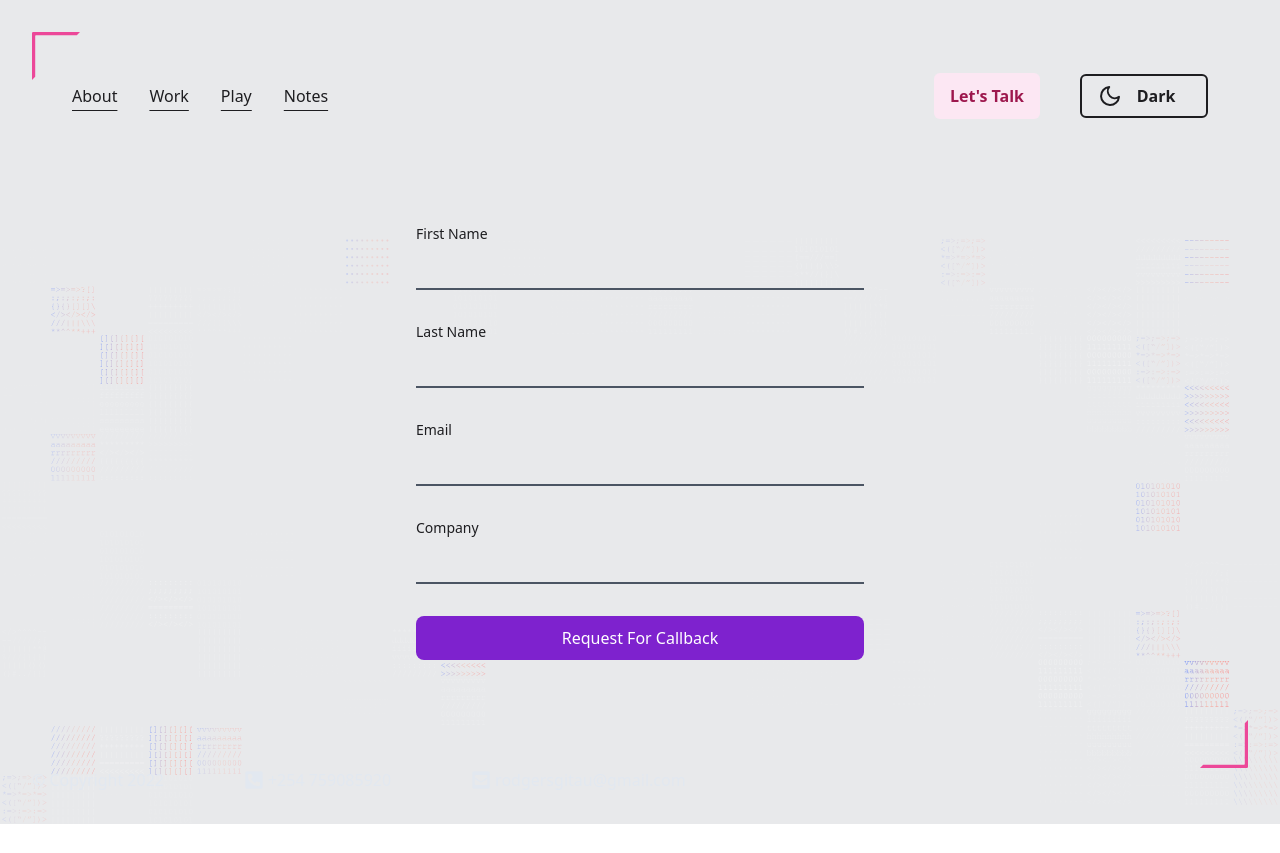
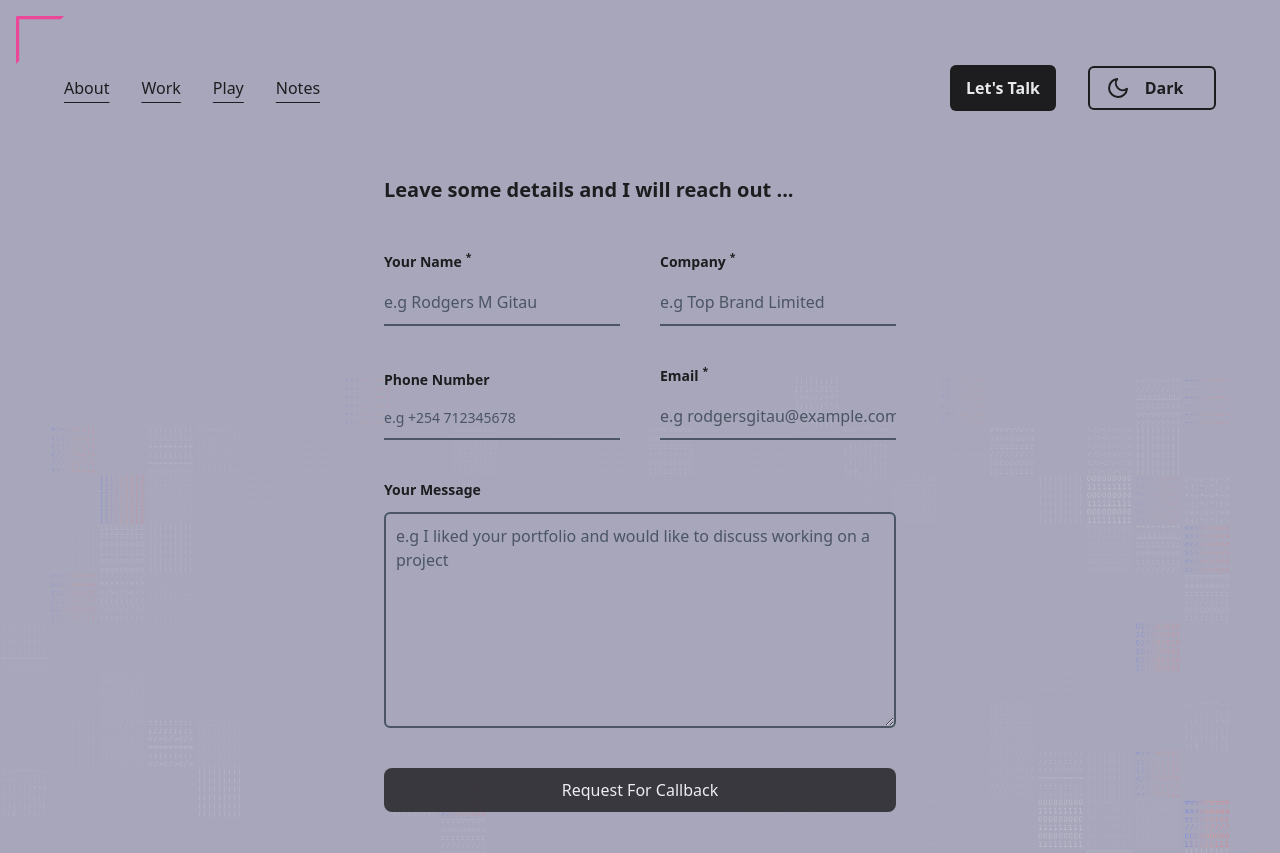
Before and after one commit to rodgersgitau/portfolio, a Next.js app: page /contact in a window 1280 px wide. Shown: the top 853 px of the page. Before the commit the page ends 824 px from the top, so only its background shows below. Built offline with nearby package versions, Linux system fonts and the light colour scheme.

Commit message:
fix: styling fixes

```diff
--- a/components/Layout.tsx
+++ b/components/Layout.tsx
@@ -24,33 +24,35 @@ export const Layout: FC<LayoutProps> = ({ children }) => {
 
   return (
     <ThemeProvider enableSystem={true} attribute="class">
-      <main className="h-full m-0 p-0 overflow-x-hidden overflow-y-auto bg-brightGray text-black dark:bg-black dark:text-brightGray">
-        <section className="h-full min-h-screen w-screen p-8 bg-ascii-pattern bg-no-repeat bg-right-bottom  relative flex flex-col gap-8">
-          <div className="relative container mx-auto flex flex-col gap-8 px-2 md:px-8">
-            <div className="hidden md:block absolute top-0 left-0 z-10 ">
+      <main className="w-full h-full m-0 p-0 overflow-x-hidden overflow-y-auto bg-purpleGray text-black dark:bg-black dark:text-brightGray">
+        <section className="min-h-screen min-w-screen w-full h-full p-8 bg-ascii-pattern bg-no-repeat bg-right-bottom relative flex flex-col gap-10">
+          <div className="container relative h-full mx-auto flex flex-col gap-8 px-2 md:px-8">
+            <div className="hidden md:block absolute -top-4 -left-4 z-10 ">
               <NextImage
                 alt=""
                 width={100}
                 height={100}
                 src="/images/corner_top_left.svg"
-                className="inline-block h-12 w-12 text-purple-500 stroke-current"
+                className="inline-block h-12 w-12 text-blue-500 dark:text-pink-600 fill-current"
               />
             </div>
-            <div className=" hidden md:block absolute right-0 -bottom-8 z-10 text-pink-500">
+            <div className=" hidden md:block absolute -bottom-4 -right-4 z-10 text-pink-600">
               <NextImage
                 alt=""
                 width={100}
                 height={100}
-                className="inline-block h-12 w-12"
                 src="/images/corner_bottom_right.svg"
+                className="inline-block h-12 w-12 text-blue-500 dark:text-pink-600 fill-current"
               />
             </div>
+
             <Navigation />
+
             <div className="h-full w-full min-h-[68vh] bg-transparent">
               {children}
             </div>
-          </div>
-          <footer className="container mx-auto flex flex-col md:flex-row md:items-center gap-20 text-slate-200">
+
+            <footer className="container mx-auto flex flex-col md:flex-row md:items-center gap-8 md:gap-20 text-black dark:text-brightGray">
               <p>&copy; Copyright 2022</p>
               <div className="flex items-center gap-1">
                 <FaPhoneSquareAlt fontSize="1.25rem" />
@@ -61,6 +63,7 @@ export const Layout: FC<LayoutProps> = ({ children }) => {
                 <span>rodgersgitau@gmail.com</span>
               </div>
             </footer>
+          </div>
         </section>
       </main>
     </ThemeProvider>
--- a/components/Navigation.tsx
+++ b/components/Navigation.tsx
@@ -13,7 +13,7 @@ export const Navigation = () => {
     []
   );
   return (
-    <nav className="sticky l-0 t-0 p-2 w-full h-[8rem] flex flex-col md:flex-row items-center gap-10 bg-brightGray dark:bg-black">
+    <nav className="sticky l-0 t-0 h-max w-full min-h-[7rem] flex flex-col md:flex-row items-center gap-10 bg-purpleGray dark:bg-black">
       <div className="flex-1 ">
         <div className="w-max flex gap-8 items-center">
           {routes.map((route) => {
@@ -21,31 +21,25 @@ export const Navigation = () => {
               <a
                 key={route.path}
                 href={route.path}
-                className="underline underline-offset-8 hover:text-pink-500  transition-all ease-out hover:translate-y-1"
+                className="underline underline-offset-8 hover:text-pink-600  transition-all ease-out hover:translate-y-1"
               >
                 {route.pathname}
               </a>
             );
           })}
-          <div className="inline-flex md:hidden ">
-            <a
-              href="/contact"
-              className="underline underline-offset-8 hover:text-pink-500  transition-all ease-out hover:translate-y-1"
-            >
-              Contact
-            </a>
         </div>
       </div>
-      </div>
-      <div className="hidden md:flex md:items-center">
+      <div className="flex items-center justify-between gap-8">
+        <div className="w-max">
           <Link href="/contact">
-          <span className="px-4 py-3 rounded-md bg-pink-100 text-pink-800 hover:bg-pink-500 hover:text-white capitalize font-semibold transition-all ease-out hover:translate-y-1">
+            <span className="px-4 py-3 rounded-md bg-black text-brightGray hover:bg-pink-500 dark:bg-brightGray dark:text-black dark:hover:bg-pink-300 capitalize font-semibold transition-all ease-out hover:translate-y-1">
               Let's Talk
             </span>
           </Link>
         </div>
         <div className="w-max">
-        <ThemeToggler defaultTheme="light" />
+          <ThemeToggler />
+        </div>
       </div>
     </nav>
   );
--- a/package.json
+++ b/package.json
@@ -24,6 +24,7 @@
     "next-themes": "^0.2.1",
     "postcss": "^8.4.20",
     "react-icons": "^4.7.1",
+    "sharp": "^0.31.3",
     "tailwindcss": "^3.2.4",
     "typescript": "^4.9.4"
   },
--- a/pages/contact.tsx
+++ b/pages/contact.tsx
@@ -3,39 +3,90 @@ import { useMemo } from "react";
 const ContactPage = () => {
   const inputs = useMemo(() => {
     return [
-      { type: "text", name: "firstName", label: "First Name", required: true },
-      { type: "text", name: "lastName", label: "Last Name", required: true },
-      { type: "email", name: "email", label: "Email", required: true },
-      { type: "text", name: "company", label: "Company", required: true },
+      {
+        type: "text",
+        name: "contact",
+        label: "Your Name",
+        required: true,
+        placeholder: "e.g Rodgers M Gitau",
+      },
+      {
+        type: "text",
+        name: "company",
+        label: "Company",
+        required: true,
+        placeholder: "e.g Top Brand Limited",
+      },
+      {
+        type: "telephone",
+        name: "phoneNumber",
+        label: "Phone Number",
+        required: false,
+        placeholder: "e.g +254 712345678",
+      },
+      {
+        type: "email",
+        name: "email",
+        label: "Email",
+        required: true,
+        placeholder: "e.g rodgersgitau@example.com",
+      },
     ];
   }, []);
   return (
-    <div className="w-90 md:w-[40vw] h-full mx-auto flex items-center justify-center">
-      <form className="w-full h-full flex flex-col gap-8 p-8">
-        {inputs.map(({ name, label, ...rest }) => {
+    <div className="w-90 md:w-[45vw] h-full mx-auto px-8 flex flex-col gap-4">
+      <h1 className="font-black text-xl text-black dark:text-gray-400">
+        Leave some details and I will reach out ...
+      </h1>
+      <form className="my-8 w-full h-full grid grid-cols-2 gap-10">
+        {inputs.map(({ name, label, required, ...rest }) => {
           return (
             <div
               key={`input-${name}`}
-              className="relative z-0 w-full group text-sm text-black dark:text-gray-400"
+              className="relative z-0 flex flex-col-reverse gap-2 w-full group text-sm text-black dark:text-gray-400"
             >
-              <label htmlFor={name} className="text-sm focus:text-purple-600">
-                {label}
+              <input
+                {...rest}
+                id={name}
+                required={required}
+                className="py-2.5 px-0 w-full bg-transparent  placeholder:text-gray-600 dark:placeholder:text-gray-500 appearance-none border-0 border-b-2 border-gray-600 dark:border-gray-300 focus:border-purple-600 dark:focus:border-purple-600 focus:outline-none focus:ring-0 peer"
+              />
+              <label
+                htmlFor={name}
+                className="text-sm font-semibold peer-focus:text-purple-500"
+              >
+                <div className="flex gap-1 items-center">
+                  <span>{label}</span>
+                  {required && <sup>*</sup>}
+                </div>
               </label>
-              <input
-                id={name}
-                {...rest}
-                className="py-2.5 px-0 w-full bg-transparent appearance-none border-0 border-b-2 border-gray-600 dark:border-gray-300 focus:border-purple-500 focus:outline-none focus:ring-0 peer"
-              />
             </div>
           );
         })}
+        <div className="col-span-2 relative z-0 flex flex-col-reverse gap-3 w-full group text-sm text-black dark:text-gray-400">
+          <textarea
+            rows={8}
+            maxLength={300}
+            placeholder="e.g I liked your portfolio and would like to discuss working on a project"
+            className="p-2.5 w-full rounded-md bg-transparent placeholder:text-gray-600 dark:placeholder:text-gray-500 appearance-none border-2 border-gray-600 dark:border-gray-300 focus:border-purple-600 focus:outline-none focus:ring-0 peer"
+          />
+          <label
+            htmlFor="message"
+            className="text-sm font-semibold peer-focus:text-purple-500"
+          >
+            Your Message
+          </label>
+        </div>
         <button
           type="submit"
-          className="text-white bg-purple-700 hover:bg-purple-800 focus:ring-4 focus:outline-none focus:ring-purple-300 font-medium rounded-lg text-md w-full sm:w-auto px-5 py-2.5 text-center dark:bg-purple-600 dark:hover:bg-purple-700 dark:focus:ring-purple-800"
+          className="col-span-2 opacity-80 text-[#fff] bg-black dark:bg-purple-600 hover:opacity-100 focus:ring-4 focus:outline-none focus:ring-purple-300 font-medium rounded-lg text-md w-full sm:w-auto px-5 py-2.5 text-center dark:opacity-100"
         >
           Request For Callback
         </button>
       </form>
+      <small className="text-right text-xs text-black dark:text-gray-500">
+        * Required Fields
+      </small>
     </div>
   );
 };
--- a/pages/index.tsx
+++ b/pages/index.tsx
@@ -2,15 +2,20 @@ import React from "react";
 import NextImage from "next/image";
 
 import { FiCodesandbox } from "react-icons/fi";
-import { FaGithubSquare, FaLinkedin } from "react-icons/fa";
+import { FaFilePdf, FaGithubSquare, FaLinkedin } from "react-icons/fa";
 
 const HomePage = () => {
   return (
     <div className="h-full w-full flex flex-col gap-8 items-center justify-center">
-      <div className="w-full flex flex-col-reverse md:flex-row py-4 items-center gap-20">
-        <div className="w-full md:w-[50%] h-full flex flex-col gap-8 ">
-          <h1 className="text-3xl font-semibold">
-            Hello, I'm Rodgers M Gitau.
+      <div className="w-full flex flex-col-reverse lg:flex-row py-4 items-center gap-20">
+        <div className="w-full lg:w-[50%] h-full flex flex-col gap-8 ">
+          <h1 className="text-3xl font-semibold flex gap-4 items-center">
+            <span>Hello, I'm</span>
+            <span className="before:block before:absolute before:-inset-1 before:-skew-y-3 before:bg-black before:dark:bg-pink-500 relative inline-block p-1 px-2 before:rounded-md">
+              <span className="relative mx-auto text-brightGray">
+                Rodgers M Gitau
+              </span>
+            </span>
           </h1>
           <div className="flex flex-col gap-8 text-lg text-gray-800 dark:text-gray-400">
             <p>
@@ -28,13 +33,14 @@ const HomePage = () => {
 
         <div className="w-full md:w-[50vw] h-full flex items-center justify-center gap-8">
           <div className="z-10 h-max w-max relative">
-            <div className="absolute top-0 bottom-0 left-0 right-0 rounded-md border-2 border-gray-200" />
+            <div className="absolute top-0 bottom-0 left-0 right-0 rounded-md border-2 border-black dark:border-purpleGray" />
             <NextImage
               alt=""
               width={380}
               height={760}
+              loading="eager"
               src="/images/me.jpg"
-              className="-translate-x-8 -translate-y-8 object-cover rounded-md"
+              className="-translate-x-8 -translate-y-8 object-cover rounded-md shadow-inner shadow-black dark:shadow-purpleGray "
             />
           </div>
         </div>
@@ -45,7 +51,7 @@ const HomePage = () => {
           aria-label="github profile"
           referrerPolicy="no-referrer"
           href="https://github.com/rodgersgitau"
-          className="w-12 h-12 hover:text-pink-500 transition-all ease-out hover:translate-y-1"
+          className="w-12 h-12 hover:text-pink-600 transition-all ease-out hover:translate-y-1"
         >
           <FaGithubSquare className="w-full h-full rounded-md" />
         </a>
@@ -53,7 +59,7 @@ const HomePage = () => {
           title="LinkedIn"
           aria-label="linked in profile"
           href="https://www.linkedin.com/in/rodgersgitau"
-          className="w-12 h-12 hover:text-pink-500 transition-all ease-out hover:translate-y-1"
+          className="w-12 h-12 hover:text-pink-600 transition-all ease-out hover:translate-y-1"
         >
           <FaLinkedin className="w-full h-full rounded-md" />
         </a>
@@ -61,9 +67,18 @@ const HomePage = () => {
           title="Code Sandbox"
           aria-label="code sandbox profile"
           href="https://codesandbox.io/u/rodgersgitau"
-          className="w-12 h-12 hover:text-pink-500 transition-all ease-out hover:translate-y-1"
+          className="w-12 h-12 hover:text-pink-600 transition-all ease-out hover:translate-y-1"
         >
           <FiCodesandbox className="w-full h-full rounded-md" />
+        </a>
+        <a
+          download={true}
+          title="My Resume"
+          aria-label="download my resume"
+          href="/documents/Rodgers M Gitau CV.pdf"
+          className="w-12 h-12 hover:text-pink-600 transition-all ease-out hover:translate-y-1"
+        >
+          <FaFilePdf className="w-full h-full rounded-md" />
         </a>
       </div>
     </div>
--- a/pages/work/index.tsx
+++ b/pages/work/index.tsx
@@ -4,7 +4,7 @@ import projects from "../../utils/work.json";
 const WorkPage = () => {
   return (
     <section className="h-full w-full">
-      <div className="w-full h-full grid-auto-columns gap-8">
+      <div className="w-full h-full grid grid-cols-1 lg:grid-cols-2 xl:grid-cols-3 gap-x-6 gap-y-10">
         {projects.map((project) => (
           <WorkItem
             key={project.name}
--- a/tailwind.config.js
+++ b/tailwind.config.js
@@ -10,6 +10,7 @@ module.exports = {
     extend: {
       colors: {
         black: "#1d1d20",
+        purpleGray: "#a7a6ba",
         brightGray: "#E8E9EB",
       },
       backgroundImage: {
```
Also changed, not shown: components/ThemeToggler.tsx (+9 -14 lines), components/WorkItem.tsx (+25 -12 lines), next.config.js (+8 -0 lines), pages/work/[slug].tsx (added, +7 -0 lines), utils/work.json (+32 -17 lines), 2 other files (tests, documents, lock files or other folders). Lines whose indentation alone changed are shown as unchanged.
